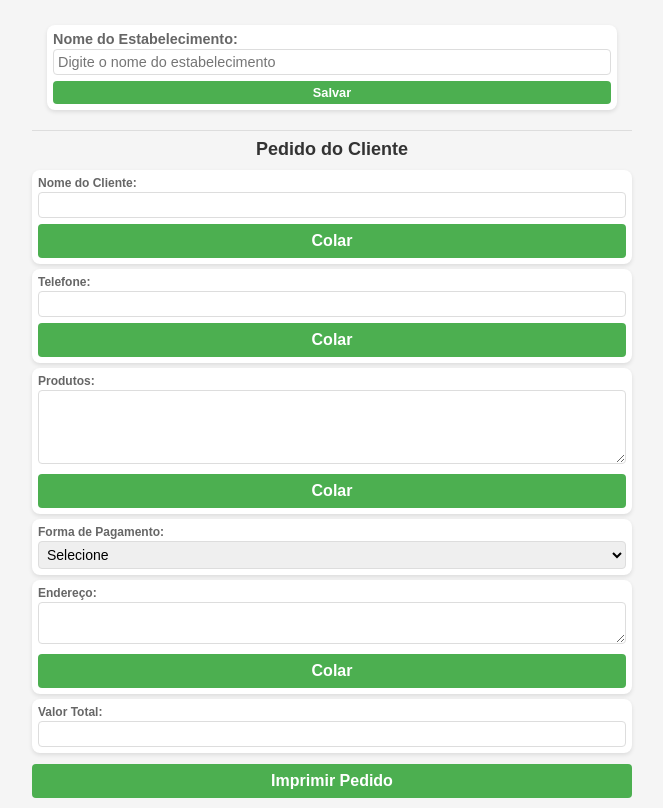
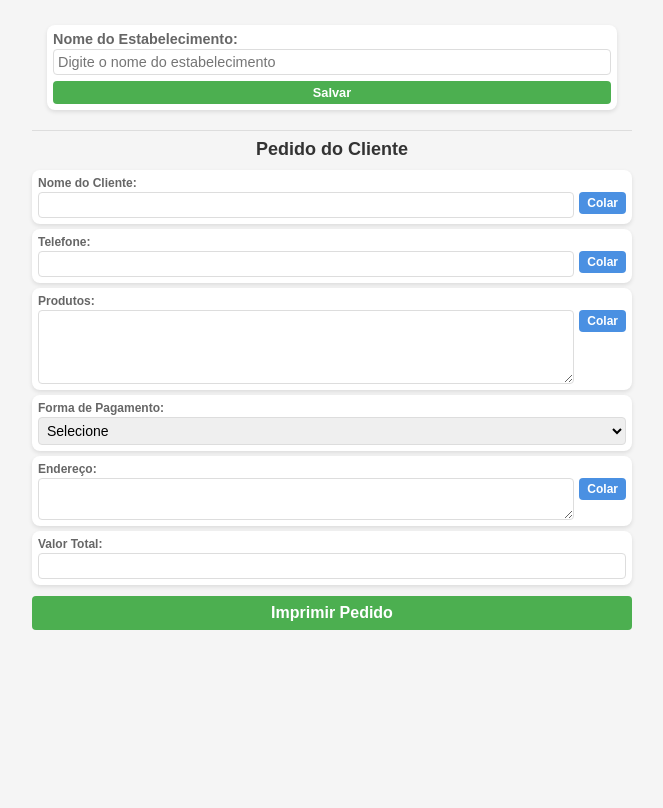
Before and after one commit to ECTAtecnologia/pedidoiphonen, a plain HTML site: page index.html in a window 1280 px wide. Shown: the whole page, without its empty margins (308-971 px from the left). Drawn offline with nearby package versions, Linux system fonts and the light colour scheme; a script that the page names is missing.

Commit message:
style.css

```diff
--- a/style.css
+++ b/style.css
@@ -75,3 +75,26 @@ textarea {
 #produtos {
     min-height: 60px;
 }
+
+.input-with-button {
+    display: flex;
+    gap: 5px;
+    align-items: flex-start;
+}
+
+.btn-colar {
+    background-color: #4a90e2;
+    color: white;
+    padding: 4px 8px;
+    border: none;
+    border-radius: 4px;
+    cursor: pointer;
+    font-size: 12px;
+    width: auto;
+    white-space: nowrap;
+    margin-top: 0;
+}
+
+.btn-colar:hover {
+    background-color: #357abd;
+}
```
